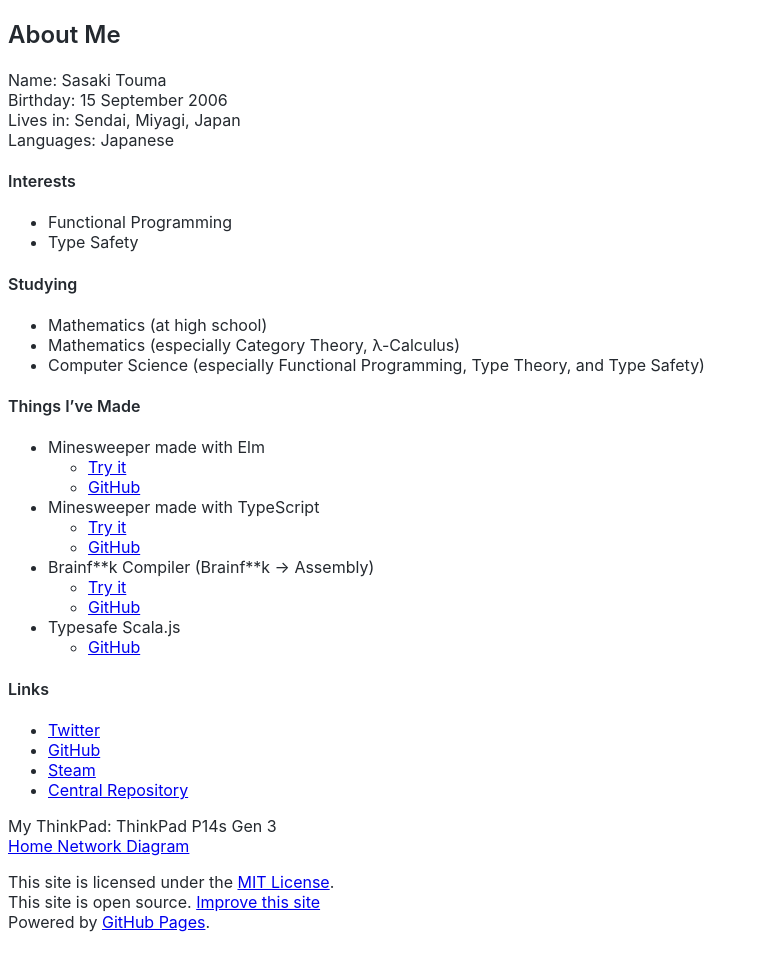
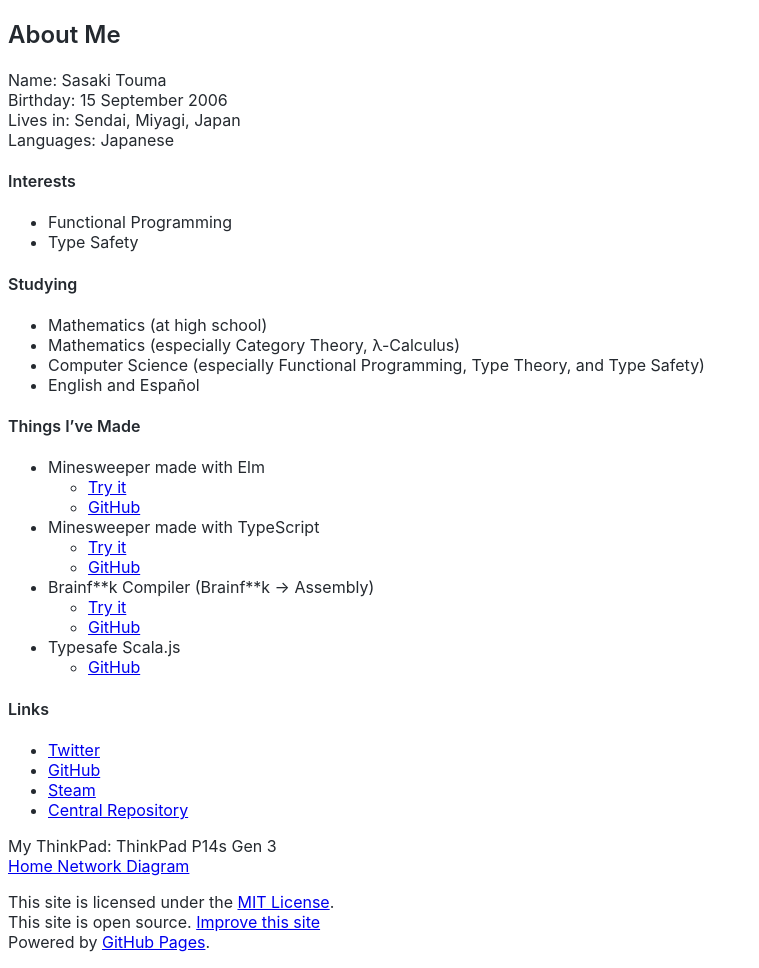
Before and after one commit to t-sasaki915/t-sasaki-net, a Jekyll site: the page built from docs/index.md, in a window 1280 px wide. Shown: the whole page, without its empty margins (0-759 px from the left). Built offline with Jekyll 4.4.1, drawn with Linux system fonts in a browser that asks for light colours; Markdown is read by kramdown in place of the engine named in the settings.

Commit message:
Update index.md

```diff
--- a/docs/index.md
+++ b/docs/index.md
@@ -18,6 +18,7 @@
 - Mathematics (at high school)
 - Mathematics (especially Category Theory, λ-Calculus)
 - Computer Science (especially Functional Programming, Type Theory, and Type Safety)
+- English and Español
 
 #### Things I've Made
 - Minesweeper made with Elm
```
